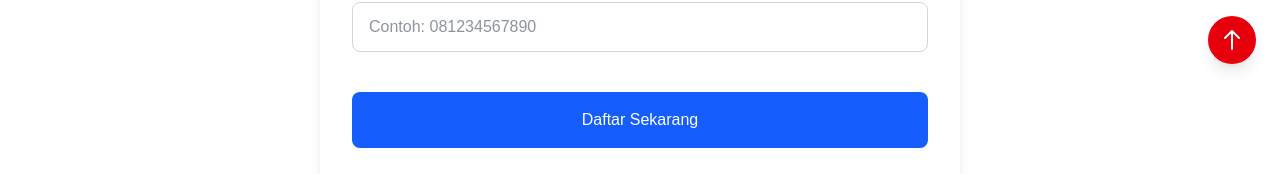
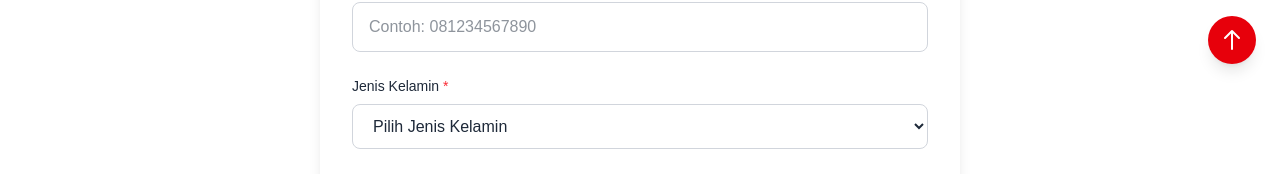
Before and after one commit to irsyadfata99/RMU, a Next.js app: page /daftar-anggota in a window 1280 px wide. Shown: the part 712-886 px from the top of the page. Built offline with nearby package versions, Linux system fonts and the light colour scheme; no server answers.

Commit message:
fate: add gender

```diff
--- a/src/app/components/Dashboard-Admin/MemberForm.tsx
+++ b/src/app/components/Dashboard-Admin/MemberForm.tsx
@@ -26,7 +26,8 @@ const MemberForm: React.FC<MemberFormProps> = ({
     namaLengkap: "",
     alamatLengkap: "",
     wilayah: "",
-    nomorWhatsapp: ""
+    nomorWhatsapp: "",
+    gender: 1,
   });
 
   const [regions, setRegions] = useState<Region[]>([]);
@@ -60,8 +61,8 @@ useEffect(() => {
         alamatLengkap: editingMember.alamatLengkap,
         wilayah: editingMember.wilayah,
         nomorWhatsapp: editingMember.nomorWhatsapp,
+        gender: editingMember.gender ?? 1,
       });
-    // console.log('sdaas', editingMember.id);
     } else {
       setFormData({
         nikKtp: "",
@@ -69,6 +70,7 @@ useEffect(() => {
         alamatLengkap: "",
         wilayah: "",
         nomorWhatsapp: "",
+        gender: 1,
       });
     }
   }, [editingMember]);
@@ -101,6 +103,8 @@ useEffect(() => {
     if (name === "nikKtp" || name === "nomorWhatsapp") {
       const numericValue = value.replace(/\D/g, "");
       setFormData((prev) => ({ ...prev, [name]: numericValue }));
+    } else if (name === "gender") {
+      setFormData((prev) => ({ ...prev, gender: parseInt(value, 10) }));
     } else {
       setFormData((prev) => ({ ...prev, [name]: value }));
     }
@@ -116,6 +120,7 @@ useEffect(() => {
       setErrors((prev) => ({ ...prev, [name]: "" }));
     }
   };
+
 
   const validateForm = (): MemberFormErrors => {
     const newErrors: MemberFormErrors = {};
@@ -160,6 +165,10 @@ useEffect(() => {
         newErrors.nomorWhatsapp = "Nomor WhatsApp sudah terdaftar";
       }
     }
+    if (formData.gender !== 1 && formData.gender !== 2) {
+      newErrors.gender = "Pilih jenis kelamin yang valid";
+    }
+
 
     return newErrors;
   };
@@ -189,6 +198,7 @@ try {
     name: formData.namaLengkap,
     phone: formData.nomorWhatsapp,
     address: formData.alamatLengkap,
+    gender: formData.gender ?? null,
   };
 
   const config = {
@@ -346,6 +356,24 @@ try {
             />
             {errors.nomorWhatsapp && <p className="text-red-500 text-sm mt-1">{errors.nomorWhatsapp}</p>}
           </div>
+
+          {/* Gender */}
+          <div>
+            <label htmlFor="gender" className="block text-sm font-medium text-gray-700 mb-2">
+              Jenis Kelamin
+            </label>
+            <select
+              id="gender"
+              name="gender"
+              value={formData.gender}
+              onChange={handleInputChange}
+              className="w-full px-4 py-3 border border-gray-300 rounded-lg focus:ring-2 focus:ring-blue-500 focus:border-blue-500 bg-white text-gray-800"
+            >
+              <option value={1}>Laki-laki</option>
+              <option value={2}>Perempuan</option>
+            </select>
+          </div>
+
         </div>
 
         {/* Submit Buttons */}
--- a/src/app/components/Dashboard-Admin/MemberManagement.tsx
+++ b/src/app/components/Dashboard-Admin/MemberManagement.tsx
@@ -52,6 +52,7 @@ const MemberManagement: React.FC<MemberManagementProps> = ({ currentUser }) => {
             ? m.registered_at.split("T")[0]
             : "",
           status: m.status === 1 ? "active" : "inactive",
+          gender: m.gender,
         }));
         // console.log('wilayah', mappedMembers)
 
@@ -165,7 +166,6 @@ const MemberManagement: React.FC<MemberManagementProps> = ({ currentUser }) => {
         <MemberForm
           editingMember={editingMember}
           onSave={(m) => {
-            // kalau masih mau tambah manual ke local FE
             const newMember: Member = {
               id: editingMember ? editingMember.id : Number(m.id),
               memberCode: m.memberCode || "",
@@ -178,6 +178,7 @@ const MemberManagement: React.FC<MemberManagementProps> = ({ currentUser }) => {
               registrationDate:
                 m.registrationDate || new Date().toISOString().split("T")[0],
               status: "active",
+              gender: m.gender,
             };
             setMembers(
               editingMember
--- a/src/app/components/Dashboard-Admin/MemberTable.tsx
+++ b/src/app/components/Dashboard-Admin/MemberTable.tsx
@@ -74,6 +74,7 @@ const MemberTable: React.FC<MemberTableProps> = ({ members, onEdit, onDelete, on
             <tr>
               <th className="px-6 py-4 text-left text-xs font-medium text-gray-500 uppercase tracking-wider">No</th>
               <th className="px-6 py-4 text-left text-xs font-medium text-gray-500 uppercase tracking-wider">Nama Lengkap</th>
+              <th className="px-6 py-4 text-left text-xs font-medium text-gray-500 uppercase tracking-wider">Jenis Kelamin</th>
               <th className="px-6 py-4 text-left text-xs font-medium text-gray-500 uppercase tracking-wider">Wilayah</th>
               <th className="px-6 py-4 text-left text-xs font-medium text-gray-500 uppercase tracking-wider">WhatsApp</th>
               <th className="px-6 py-4 text-left text-xs font-medium text-gray-500 uppercase tracking-wider">Tanggal Daftar</th>
@@ -91,6 +92,11 @@ const MemberTable: React.FC<MemberTableProps> = ({ members, onEdit, onDelete, on
                   <div>
                     <div className="text-sm font-medium text-gray-900">{member.namaLengkap}</div>
                     <div className="text-sm text-gray-500">NIK: {member.nikKtp}</div>
+                  </div>
+                </td>
+                <td className="px-6 py-4 whitespace-nowrap">
+                  <div className="text-sm text-gray-900">
+                    {member.gender === 1 ? "Laki-laki" : member.gender === 2 ? "Perempuan" : "-"}
                   </div>
                 </td>
                 <td className="px-6 py-4 whitespace-nowrap">
--- a/src/app/daftar-anggota/page.tsx
+++ b/src/app/daftar-anggota/page.tsx
@@ -14,6 +14,7 @@ interface FormData {
   alamatLengkap: string;
   wilayah: string;
   nomorWhatsapp: string;
+  gender: string;
 }
 
 interface FormErrors {
@@ -22,6 +23,7 @@ interface FormErrors {
   alamatLengkap?: string;
   wilayah?: string;
   nomorWhatsapp?: string;
+  gender?: string;
 }
 
 interface WilayahCounters {
@@ -47,6 +49,7 @@ export default function DaftarAnggota() {
     alamatLengkap: "",
     wilayah: "",
     nomorWhatsapp: "",
+    gender: "",
   });
 
   const [errors, setErrors] = useState<FormErrors>({});
@@ -158,6 +161,10 @@ export default function DaftarAnggota() {
       newErrors.nomorWhatsapp = "Nomor WhatsApp harus 10-15 digit";
     }
 
+    if (!formData.gender) {
+      newErrors.gender = "Jenis kelamin wajib dipilih";
+    }
+
     return newErrors;
   };
 
@@ -178,6 +185,7 @@ export default function DaftarAnggota() {
         nik: formData.nikKtp,
         phone: formData.nomorWhatsapp,
         address: formData.alamatLengkap,
+        gender: Number(formData.gender),
       };
 
       const res = await axios.post(
@@ -192,6 +200,7 @@ export default function DaftarAnggota() {
           alamatLengkap: "",
           wilayah: "",
           nomorWhatsapp: "",
+          gender: "",
         });
         setUniqueId("");
         setErrors({});
@@ -210,6 +219,7 @@ export default function DaftarAnggota() {
           region_id: "wilayah",
           name: "namaLengkap",
           address: "alamatLengkap",
+          gender: "gender",
         };
 
         const newErrors: FormErrors = {};
@@ -372,6 +382,29 @@ export default function DaftarAnggota() {
               )}
             </div>
 
+            <div>
+            <label
+              htmlFor="gender"
+              className="block text-sm font-medium text-gray-800 mb-2"
+            >
+              Jenis Kelamin <span className="text-red-500">*</span>
+            </label>
+            <select
+              id="gender"
+              name="gender"
+              value={formData.gender}
+              onChange={handleInputChange}
+              className="w-full px-4 py-3 border border-gray-300 rounded-lg focus:ring-2 focus:ring-blue-500 focus:border-blue-500 text-gray-800 bg-white"
+            >
+              <option value="">Pilih Jenis Kelamin</option>
+              <option value="1">Laki-laki</option>
+              <option value="2">Perempuan</option>
+            </select>
+            {errors.gender && (
+              <p className="text-red-500 text-sm mt-1">{errors.gender}</p>
+            )}
+          </div>
+
             {/* Submit Button */}
             <div className="pt-4">
               <button
--- a/src/app/types/member.ts
+++ b/src/app/types/member.ts
@@ -10,6 +10,7 @@ export interface Member {
   nomorWhatsapp: string;
   registrationDate: string;
   status: "active" | "inactive";
+  gender?: number;
 }
 
 export interface MemberFormData {
@@ -18,6 +19,7 @@ export interface MemberFormData {
   alamatLengkap: string;
   wilayah: string;
   nomorWhatsapp: string;
+  gender?: number,
 }
 
 export interface MemberFormErrors {
@@ -26,6 +28,7 @@ export interface MemberFormErrors {
   alamatLengkap?: string;
   wilayah?: string;
   nomorWhatsapp?: string;
+  gender?: string;
 }
 
 export interface WilayahCounters {
```
Lines whose indentation alone changed are shown as unchanged.
